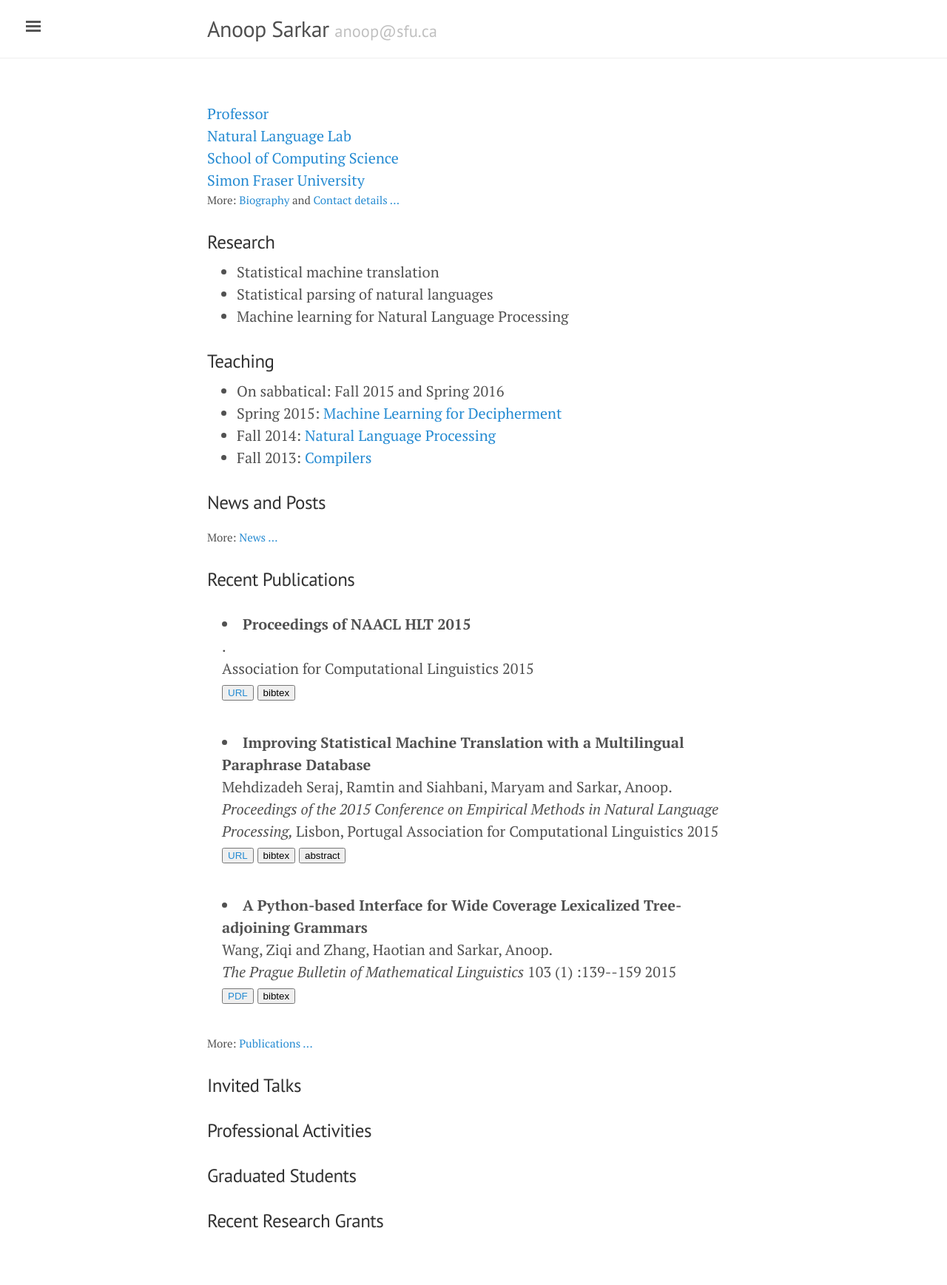
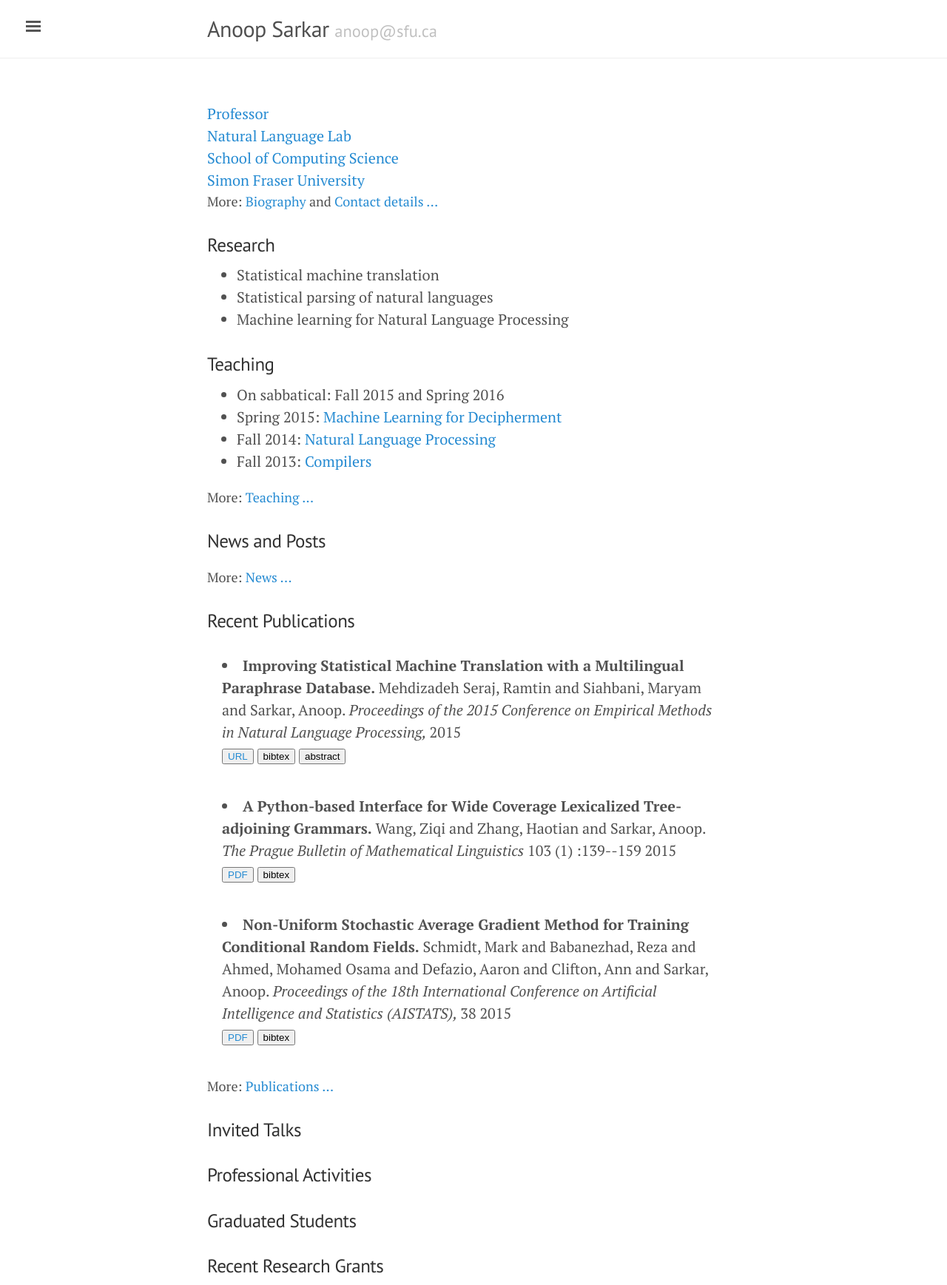
Before and after one commit to anoopsarkar/anoopsarkar.github.io, a Jekyll site: the page built from index.md, in a window 1280 px wide. Shown: the whole page at 74% size. Built offline with Jekyll 4.4.1, drawn with Linux system fonts in a browser that asks for light colours; before the commit the page ends 1677 px from its top, so only the background shows below that.

Commit message:
tweaked various bibtex display choices

```diff
--- a/_includes/shortpubs.html
+++ b/_includes/shortpubs.html
@@ -13,24 +13,14 @@
     <li style="padding:  0.2em;">
       <span>
         <span class="if title" style="font-weight: bold;">
-          <span class="title"></span>
-          <br>
+          <span class="title"></span>.
         </span>
-        <span class="author"></span>.<br>
+        <span class="author"></span>.
         <span class="if booktitle" style="font-style: italic;">
           <span class="booktitle"></span>,
-          <span class="if address" style="font-style: normal;">
-      <span class="address"></span>
-          </span>
         </span>
         <span class="if journal" style="font-style: italic;">
           <span class="journal"></span>
-        </span>
-        <span style="if publisher">
-          <span class="publisher"></span>
-        </span>
-        <span style="if school">
-          <span class="school"></span>
         </span>
         <span class="if volume">
           <span class="volume"></span>
@@ -40,9 +30,6 @@
           <span class="if pages">
       :<span class="pages"></span>
           </span>
-        </span>
-        <span class="if edition">
-          <span class="edition"></span> ed.,
         </span>
         <span class="year"></span>
       </span>
--- a/_includes/sidebar.html
+++ b/_includes/sidebar.html
@@ -8,11 +8,13 @@
 
   <div class="sidebar-item">
     <p><img padding="10px" src="/public/apple-touch-icon-precomposed.png" class="img-responsive img-rounded" style="max-width:144px"></p>
+  <!--
     {% if site.description != '' %}
     <p>
       {{ site.description }}
     </p>
     {% endif %}
+  -->
   </div>
 
   <nav class="sidebar-nav">
--- a/index.md
+++ b/index.md
@@ -23,6 +23,7 @@
 * Spring 2015: [Machine Learning for Decipherment](http://anoopsarkar.github.io/decipherment-class/)
 * Fall 2014: [Natural Language Processing](http://anoopsarkar.github.io/nlp-class/)
 * Fall 2013: [Compilers](http://www.cs.sfu.ca/~anoop/teaching/CMPT-379-Fall-2013/)
+<p><span class="moreinfo"><a href="{{ site.baseurl }}/teaching">Teaching ...</a></span></p>
 
 ### News and Posts
 
--- a/public/bibtex/anoopsarkar.bib
+++ b/public/bibtex/anoopsarkar.bib
@@ -1,13 +1,3 @@
-@Book{NAACL-HLT:2015,
- editor    = {Rada Mihalcea  and  Joyce Chai  and  Anoop Sarkar},
-  title     =  {Proceedings of NAACL HLT 2015},
-  month     = {May--June},
-  year      = {2015},
-  address   = {Denver, Colorado},
-  publisher = {Association for Computational Linguistics},
-  url       = {http://www.aclweb.org/anthology/N15-1}
-}
-
 @inproceedings{mehdizadehseraj-siahbani-sarkar:2015:EMNLP,
   author    = {Mehdizadeh Seraj, Ramtin  and  Siahbani, Maryam  and  Sarkar, Anoop},
   title     = {Improving Statistical Machine Translation with a Multilingual Paraphrase Database},
@@ -41,6 +31,16 @@
   year      = {2015},
   volume    = {38},
   pdf       = {http://www.cs.sfu.ca/~anoop/papers/pdf/sag4crf-aistats2015.pdf}
+}
+
+@Book{NAACL-HLT:2015,
+  author    = {Rada Mihalcea  and  Joyce Chai  and  Anoop Sarkar},
+  title     =  {Proceedings of NAACL HLT 2015},
+  month     = {May--June},
+  year      = {2015},
+  address   = {Denver, Colorado},
+  publisher = {Association for Computational Linguistics},
+  url       = {http://www.aclweb.org/anthology/N15-1}
 }
 
 @inproceedings{siahbani-sarkar:2014:EMNLP2014,
--- a/public/css/my.css
+++ b/public/css/my.css
@@ -14,7 +14,7 @@
   display: block;
   margin-top: 0.5px;
   margin-bottom: 0.5px;
-  font-size: 75%;
+  font-size: 90%;
 }
 
 .moreinfo:before {
```
Also changed, not shown: _includes/allpubs.html (+3 -4 lines).
